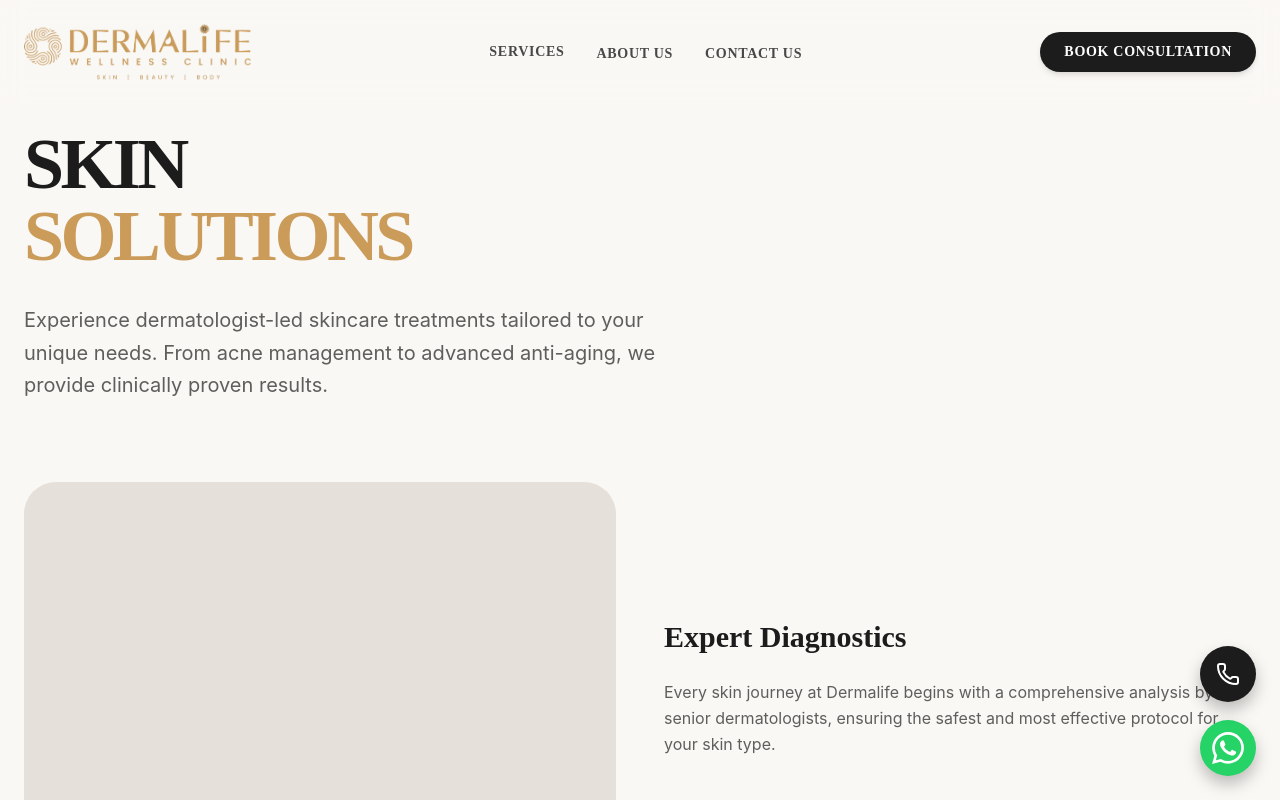
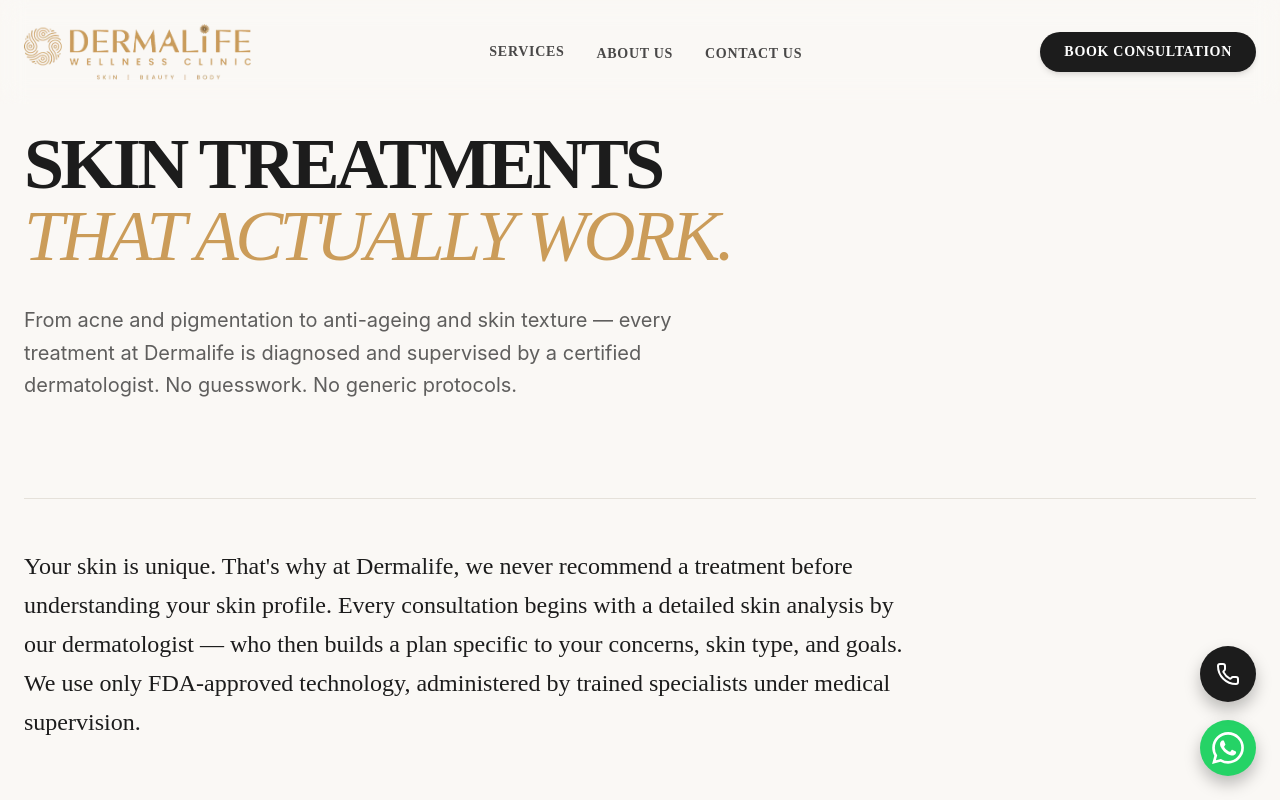
Before and after one commit to raghavluthra10/dermalife-demo, a React (Vite) app: page /skin in a window 1280 px wide. Shown: the top 800 px of the page. Built offline with nearby package versions, Linux system fonts and the light colour scheme.

Commit message:
updated hero section

```diff
--- a/src/components/Hero.tsx
+++ b/src/components/Hero.tsx
@@ -1,6 +1,6 @@
 import { motion } from 'motion/react';
 import { Search, Star } from 'lucide-react';
-import heroVideo from '../assets/hero_video.mp4';
+import newHero from '../assets/new_hero_1.png';
 
 const Hero = () => {
   const stats = [
@@ -17,26 +17,22 @@
   return (
     <section
       id="hero"
-      className="relative min-h-[75vh] md:h-screen md:min-h-screen flex flex-col md:flex-row md:items-center overflow-hidden bg-[#DDD6CB] md:bg-brand-cream pt-[72px] md:pt-0"
+      className="relative min-h-[75vh] md:h-[calc(100vh-104px)] flex flex-col md:flex-row md:items-center overflow-hidden bg-[#DDD6CB] md:bg-brand-cream pt-[72px] md:pt-0 md:mt-[104px]"
     >
-      {/* Hero Video Container */}
+      {/* Hero Image Container */}
       <div className="relative h-[45vh] md:absolute md:inset-0 md:h-full w-full z-0">
-        <video
-          autoPlay
-          loop
-          muted
-          playsInline
-          className="w-full h-full object-cover max-[465px]:object-[80%_center] object-right md:object-center"
-        >
-          <source src={heroVideo} type="video/mp4" />
-        </video>
+        <img
+          src={newHero}
+          alt="Dermalife Aesthetic Care"
+          className="w-full h-full object-cover max-[465px]:object-[85%_center] object-right md:object-right"
+        />
 
         {/* Transition Gradient for Mobile - with 1px overlap to fix rendering glitch */}
         <div className="absolute bottom-[-1px] left-0 w-full h-24 bg-gradient-to-t from-[#DDD6CB] to-transparent z-10 md:hidden" />
       </div>
 
-      <div className="relative z-20 max-w-7xl mx-auto px-6 w-full pt-8 pb-4 md:pt-32 md:pb-24">
-        <div className="max-w-3xl text-left">
+      <div className="relative z-20 max-w-7xl mx-auto px-6 md:px-12 w-full pt-8 pb-4 md:pt-32 md:pb-24">
+        <div className="max-w-[75%] md:max-w-3xl text-left">
           <motion.div
             initial={{ opacity: 0, x: -30 }}
             animate={{ opacity: 1, x: 0 }}
@@ -46,13 +42,60 @@
               Skin that tells <br />
               <span className="text-brand-gold">your best story.</span> <br />
             </h3>
-            <p className="text-base md:text-xl text-brand-dark/70 mb-10 max-w-md font-sans leading-relaxed">
+            <p className="text-base md:text-xl text-brand-dark/70 mb-8 max-w-md font-sans leading-relaxed">
               Expert dermatology and aesthetics for every
-              <br />
               skin type, tone, and concern. Real results,
-              <br />
-              - right here in Gurugram.
+              right here in Gurugram.
             </p>
+
+            {/* Fancy Trust Statements - Reorganized into Rows */}
+            <div className="flex flex-col gap-3 mb-12">
+              <div className="flex flex-wrap gap-3 md:gap-4">
+                <motion.div
+                  initial={{ opacity: 0, x: -20 }}
+                  animate={{ opacity: 1, x: 0 }}
+                  transition={{ delay: 0.5, duration: 0.8 }}
+                  className="inline-flex items-center gap-3 py-2.5 px-4 bg-white/40 backdrop-blur-md border border-brand-gold/20 rounded-2xl shadow-sm hover:border-brand-gold/40 transition-all duration-500"
+                >
+                  <div className="w-6 h-6 rounded-full bg-brand-gold/10 flex items-center justify-center">
+                    <Star size={12} className="fill-brand-gold text-brand-gold" />
+                  </div>
+                  <span className="text-[9px] md:text-[10px] font-primary font-bold text-brand-dark/80 uppercase tracking-[0.15em]">
+                    Trusted by <span className="text-brand-gold">Dermatologists</span>
+                  </span>
+                </motion.div>
+
+                <motion.div
+                  initial={{ opacity: 0, x: -20 }}
+                  animate={{ opacity: 1, x: 0 }}
+                  transition={{ delay: 0.6, duration: 0.8 }}
+                  className="inline-flex items-center gap-3 py-2.5 px-4 bg-white/40 backdrop-blur-md border border-brand-gold/20 rounded-2xl shadow-sm hover:border-brand-gold/40 transition-all duration-500"
+                >
+                  <div className="w-6 h-6 rounded-full bg-brand-gold/10 flex items-center justify-center">
+                    <div className="w-2.5 h-2.5 rounded-full bg-brand-gold animate-pulse" />
+                  </div>
+                  <span className="text-[9px] md:text-[10px] font-primary font-bold text-brand-dark/80 uppercase tracking-[0.15em]">
+                    <span className="text-brand-gold">1,000+</span> Happy Customers
+                  </span>
+                </motion.div>
+              </div>
+
+              <motion.div
+                initial={{ opacity: 0, y: 10 }}
+                animate={{ opacity: 1, y: 0 }}
+                transition={{ delay: 0.7, duration: 0.8 }}
+                className="inline-flex items-center gap-3 py-2.5 px-4 bg-white/40 backdrop-blur-md border border-brand-gold/20 rounded-2xl shadow-sm hover:border-brand-gold/40 transition-all duration-500 w-fit"
+              >
+                <div className="flex gap-1">
+                  {[1, 2, 3, 4, 5].map((s) => (
+                    <Star key={s} size={10} className="fill-brand-gold text-brand-gold" />
+                  ))}
+                </div>
+                <span className="text-[9px] md:text-[10px] font-primary font-bold text-brand-dark/80 uppercase tracking-[0.15em]">
+                  <span className="text-brand-gold">4.9/5</span> Verified Clinic Rating
+                </span>
+              </motion.div>
+            </div>
 
             {/* Unified Button: Full-width on mobile/tablet, inline on desktop */}
             <div className="mt-8 md:mt-12">
--- a/src/pages/Skin.tsx
+++ b/src/pages/Skin.tsx
@@ -10,23 +10,19 @@
           transition={{ duration: 0.8 }}
         >
           <h1 className="text-5xl md:text-7xl font-primary font-extrabold uppercase tracking-tighter mb-8">
-            Skin <br />
-            <span className="text-brand-gold">Solutions</span>
+            Skin treatments <br />
+            <span className="text-brand-gold italic font-normal">that actually work.</span>
           </h1>
-          <p className="text-xl text-brand-dark/70 max-w-2xl font-sans leading-relaxed mb-12">
-            Experience dermatologist-led skincare treatments tailored to your unique needs.
-            From acne management to advanced anti-aging, we provide clinically proven results.
+          <p className="text-lg md:text-xl text-brand-dark/70 max-w-2xl font-sans leading-relaxed mb-12">
+            From acne and pigmentation to anti-ageing and skin texture — every treatment at Dermalife is diagnosed and supervised by a certified dermatologist. No guesswork. No generic protocols.
           </p>
         </motion.div>
 
-        {/* Placeholder for future content */}
-        <div className="grid grid-cols-1 md:grid-cols-2 gap-12 mt-20">
-          <div className="aspect-[4/3] bg-brand-muted rounded-[2rem]" />
-          <div className="flex flex-col justify-center">
-            <h2 className="text-3xl font-primary mb-6">Expert Diagnostics</h2>
-            <p className="text-brand-dark/70 leading-relaxed mb-8">
-              Every skin journey at Dermalife begins with a comprehensive analysis by our
-              senior dermatologists, ensuring the safest and most effective protocol for your skin type.
+        {/* Intro Para Section */}
+        <div className="mt-16 md:mt-24 border-t border-brand-muted pt-12">
+          <div className="max-w-4xl">
+            <p className="text-xl md:text-2xl font-primary text-brand-dark leading-relaxed">
+              Your skin is unique. That's why at Dermalife, we never recommend a treatment before understanding your skin profile. Every consultation begins with a detailed skin analysis by our dermatologist — who then builds a plan specific to your concerns, skin type, and goals. We use only FDA-approved technology, administered by trained specialists under medical supervision.
             </p>
           </div>
         </div>
```
Also changed, not shown: 2 other files (tests, documents, lock files or other folders).
